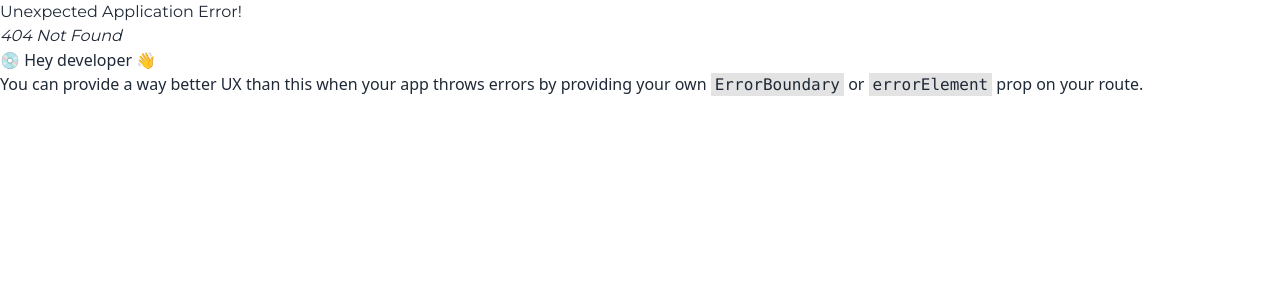
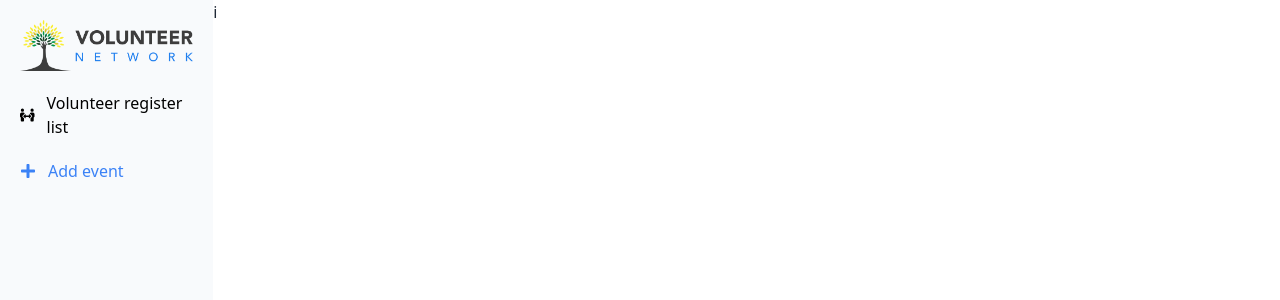
Before and after one commit to Source-Code-007/volunteer-network-client, a React (Vite) app: page /dashboard/add-event in a window 1280 px wide. Before the commit this address had no page. Shown: the top 300 px of the page. Built offline with nearby package versions, Linux system fonts and the light colour scheme.

Commit message:
dashboard implement for admin

```diff
--- a/src/AdminPages/AddEvent.jsx
+++ b/src/AdminPages/AddEvent.jsx
@@ -1,4 +1,3 @@
-import React from 'react';
 
 const AddEvent = () => {
     return (
--- a/src/AdminPages/VolunteersLeftNav.jsx
+++ b/src/AdminPages/VolunteersLeftNav.jsx
@@ -1,14 +1,15 @@
 import { FaPeopleArrows, FaPlus } from "react-icons/fa";
 import { Link } from "react-router-dom";
 import logo from '../assets/logo.png'
+import UseNavLink from "../CustomHook/UseNavLink";
 
 const VolunteersLeftNav = () => {
     return (
-            <div  className="p-5 space-y-5">
-                <Link className="/"><img src={logo} alt="" className="w-48 h-auto"/></Link>
-                <Link to={'/admin/volunteers-list'} className="flex gap-3 items-center"> <FaPeopleArrows></FaPeopleArrows> Volunteer register list</Link>
-                <Link to={'/admin/add-event'} className="flex gap-2 items-center"> <FaPlus></FaPlus> Add event</Link>
-            </div>
+        <div className="p-5 space-y-5">
+            <Link className="/"><img src={logo} alt="" className="w-48 h-auto" /></Link>
+            <UseNavLink to={'/dashboard/volunteers-list'}><FaPeopleArrows></FaPeopleArrows> Volunteer register list</UseNavLink>
+            <UseNavLink to={'/dashboard/add-event'}><FaPlus></FaPlus> Add event</UseNavLink>
+        </div>
     );
 };
 
--- /dev/null
+++ b/src/CustomHook/UseNavLink.jsx
@@ -0,0 +1,10 @@
+import { NavLink } from 'react-router-dom';
+
+// eslint-disable-next-line react/prop-types
+const UseNavLink = ({to, children}) => {
+    return (
+        <NavLink to={to} className={({isActive})=> `flex gap-3 items-center ${isActive? 'text-blue-500' : 'text-black'}`}>{children}</NavLink>
+    );
+};
+
+export default UseNavLink;
--- a/src/Layout/LayoutTwoAdmin.jsx
+++ b/src/Layout/DashBoardLayout.jsx
@@ -1,7 +1,7 @@
 import { Outlet } from "react-router-dom";
 import VolunteersLeftNav from "../AdminPages/VolunteersLeftNav";
 
-const LayoutTwoAdmin = () => {
+const DashBoardLayout = () => {
     return (
         <div className="grid grid-cols-12 min-h-screen">
             <div className="col-span-2 bg-slate-50"><VolunteersLeftNav></VolunteersLeftNav></div>
@@ -10,4 +10,4 @@ const LayoutTwoAdmin = () => {
     );
 };
 
-export default LayoutTwoAdmin;
+export default DashBoardLayout;
--- a/src/Shared/Nav.jsx
+++ b/src/Shared/Nav.jsx
@@ -7,7 +7,7 @@ const Nav = () => {
             <li><Link to={'/'}>Home</Link></li>
             <li><Link to={'/about'}>About</Link></li>
             <li><Link to={'/volunteer'}>Volunteer</Link></li>
-            <li><Link to={'/admin'}>Admin</Link></li>
+            <li><Link to={'/dashboard/volunteers-list'}>Admin</Link></li>
         </>
     return (
 
```
Also changed, not shown: src/main.jsx (+7 -6 lines).
